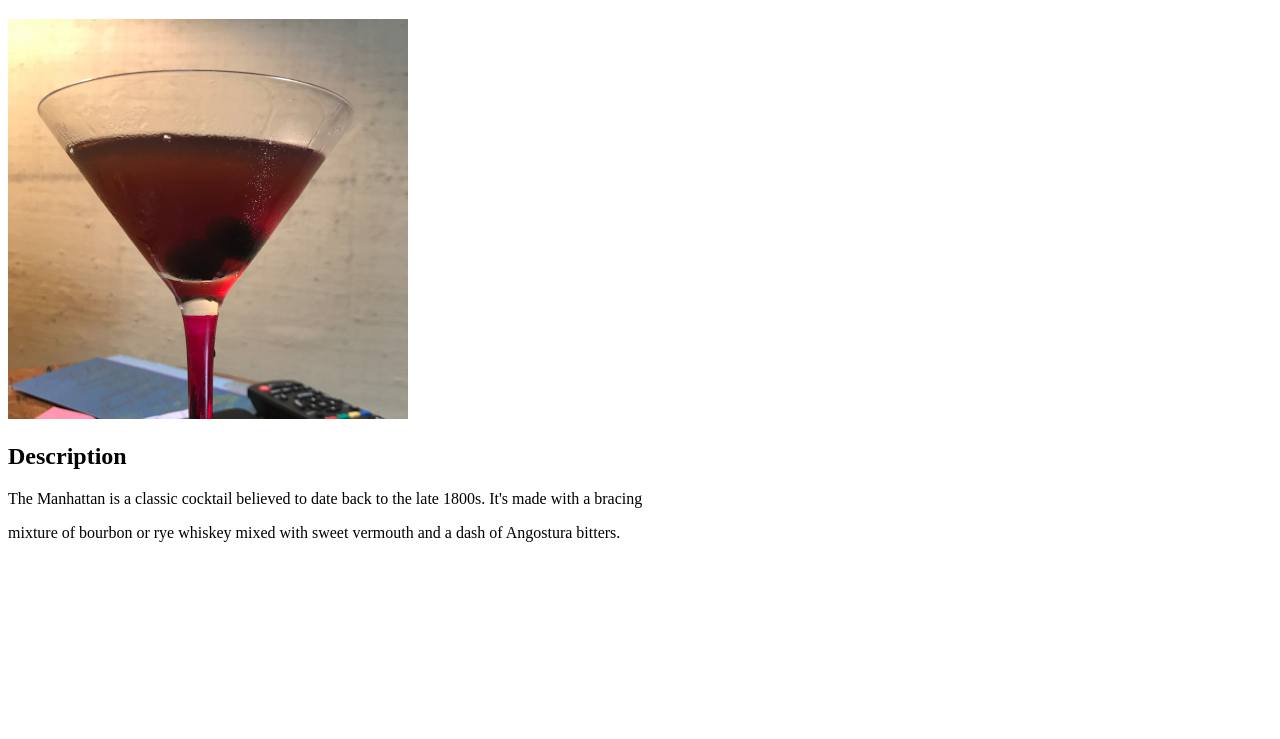
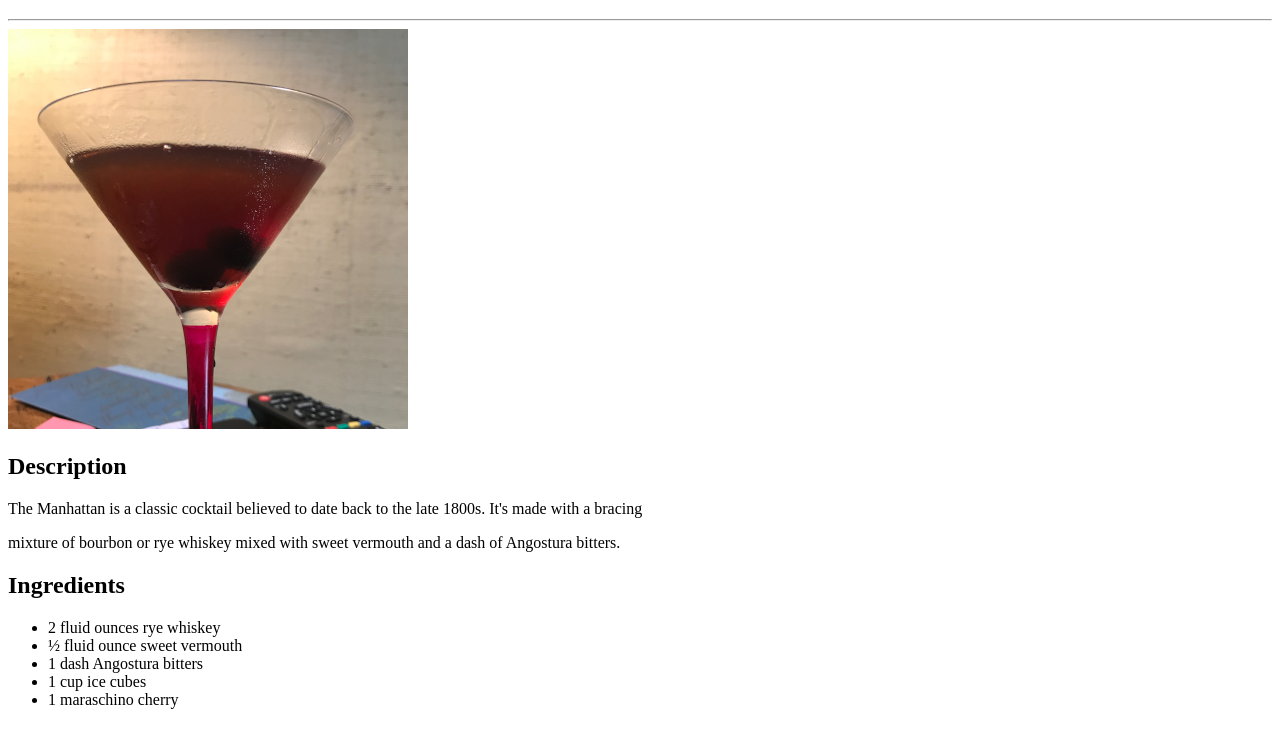
Before and after one commit to DmitriyAO/odin-recipes, a plain HTML site: page recipes/manhattancocktail.html in a window 1280 px wide. Shown: the part 61-800 px from the top of the page. Drawn offline with Linux system fonts and the light colour scheme.

Commit message:
Add ingredients block

```diff
--- a/recipes/manhattancocktail.html
+++ b/recipes/manhattancocktail.html
@@ -7,14 +7,27 @@
 <body>
     <header>
         <h1>Manhattan Cocktail</h1>
+        <hr>
     </header>
     <main>
         <img src="./images/manhattancocktail.jpeg" alt="manhattancocktail" title="This is Manhattan Cocktail">
         <h2>Description</h2>
-        <p> The Manhattan is a classic cocktail believed to date back to the late 1800s. It's made with a bracing </p>
+
+        <p> The Manhattan is a classic cocktail believed to date back to the late 1800s. It's made with a bracing
+        </p>
         <p>
-            mixture of bourbon or rye whiskey mixed with sweet vermouth and a dash of Angostura bitters.</p>
-        </main>
+            mixture of bourbon or rye whiskey mixed with sweet vermouth and a dash of Angostura bitters.
+        </p>
+
+        <h2>Ingredients</h2>
+        <ul>
+            <li>2 fluid ounces rye whiskey</li>
+            <li>½ fluid ounce sweet vermouth</li>
+            <li>1 dash Angostura bitters</li>
+            <li>1 cup ice cubes</li>
+            <li>1 maraschino cherry</li>
+        </ul>
+    </main>
     <footer></footer>
 </body>
 </html>
```
